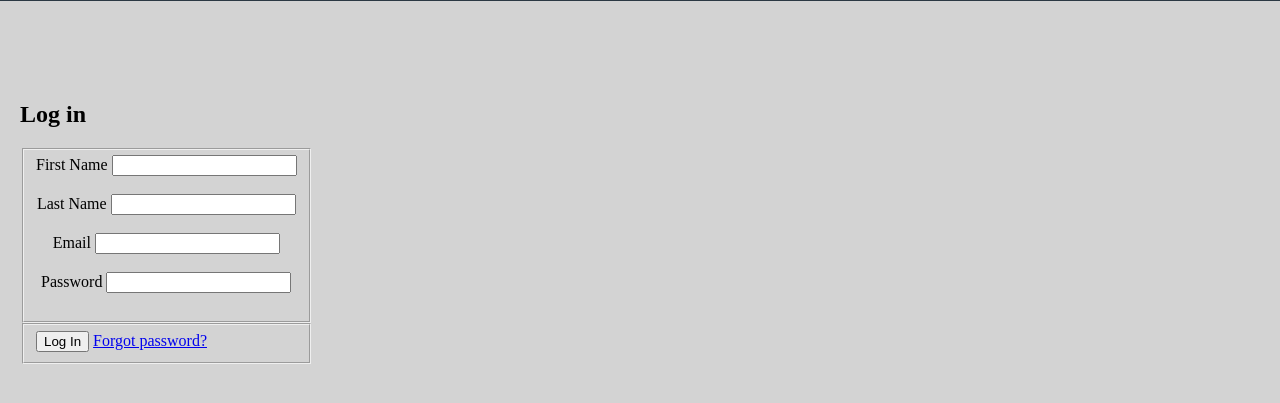
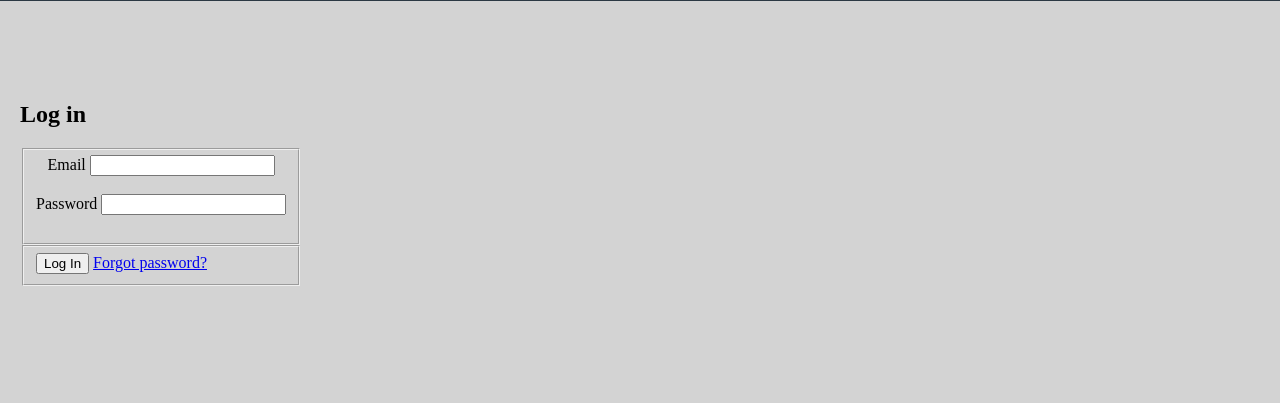
Before and after one commit to JaredLincenberg/CSCI445FinalProject, a PHP site: page /login.php in a window 1280 px wide. Shown: the part 199-602 px from the top of the page. Run offline with PHP 8.4, Linux system fonts and the light colour scheme.

Commit message:
removed first and last from email

```diff
--- a/login.php
+++ b/login.php
@@ -9,12 +9,9 @@
 		$email = $_POST['email'];
 		$password=$_POST['password'];
 
-		$querycheck="SELECT password, userID FROM USERS WHERE FirstName=? AND LastName=? AND Email=?";
+		$querycheck="SELECT password, userID FROM USERS WHERE Email=?";
 		$stmt = $mysqli->prepare( $querycheck );
-		$stmt->bind_param( "sss", $fname, $lname, $emai);
-		$fname = $firstname;
-		$lname = $lastname;
-		$emai = $email;
+		$stmt->bind_param( "s", $email);
 		$stmt->execute();
 		$res = $stmt->get_result();
 		$row=mysqli_fetch_array($res);
@@ -22,8 +19,6 @@
 			$hash = $row[0];
 			$valid = password_verify ( $password, $hash );
 			if($valid){
-				$_SESSION["userfname"] = $firstname;
-				$_SESSION["userlname"] = $lastname;
 				$_SESSION["useremail"] = $email;
 				$_SESSION["userID"] = $row[1];
 				$_SESSION["passwordVerified"] = $valid;
@@ -70,15 +65,6 @@
 		<h2>Log in</h2>
 		<form class="entry-form" id="log-in"  method="post">
 			<fieldset class="user-id-form">
-				<label for="FirstName"> First Name
-					<input type="text" name="firstname" pattern="[A-Za-z ']{1,50}" title="Letters, spaces, and apostrophes only"
-				required value="<?php if(isset($_POST['firstname'])) echo $_POST['firstname'];?>">
-				</label><br>
-
-				<label for="LastName"> Last Name
-					<input type="text" name="lastname" pattern="[A-Za-z ']{1,50}" title="Letters, spaces, and apostrophes only" required value="<?php if(isset($_POST['lastname'])) echo $_POST['lastname'];?>">
-				</label><br>
-
 				<label for="Email"> Email
 					<input type="email" name="email" id="email" required pattern="[a-zA-Z0-9._%+-]+@[a-zA-Z0-9.-]+\.[a-zA-Z]{2,}$"
 					value="<?php if(isset($_POST['email'])) echo $_POST['email'];?>">
```
